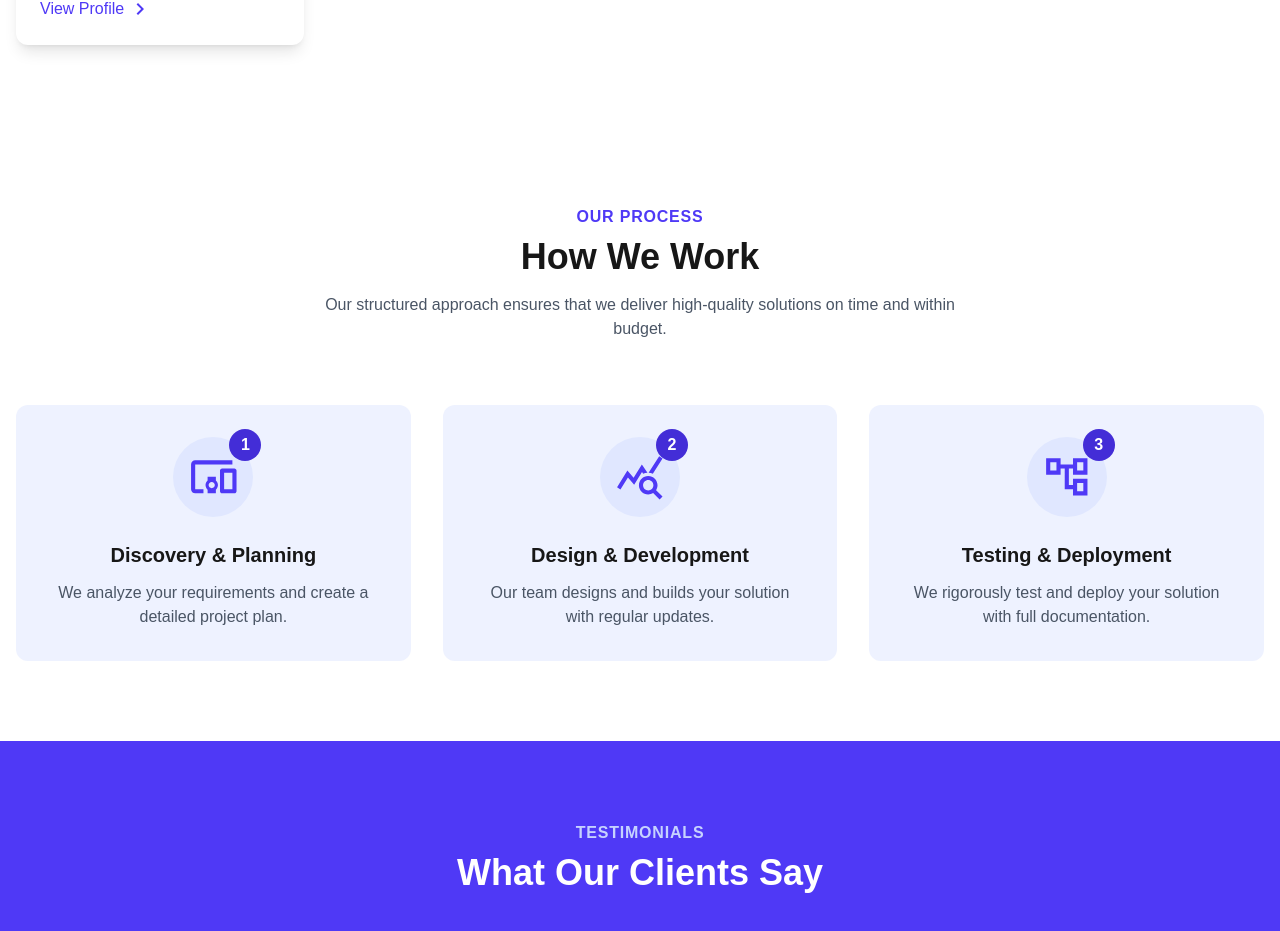
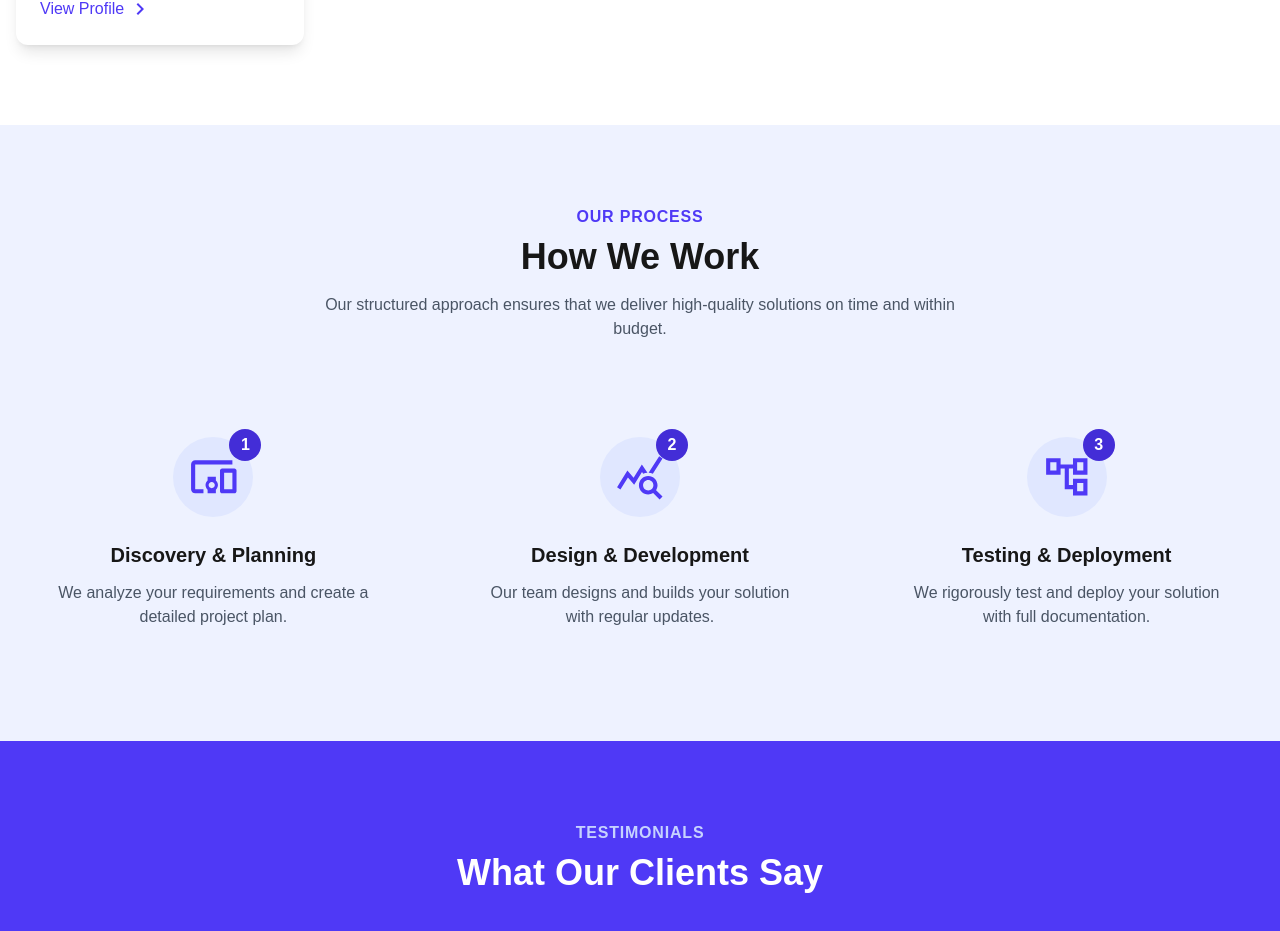
Before and after one commit to DMS-ranil/test-ceybaseit-web, a Next.js app: page /test-ceybaseit-web/ in a window 1280 px wide. Shown: the part 3837-4768 px from the top of the page. Built offline with nearby package versions, Linux system fonts and the light colour scheme.

Commit message:
Update page.tsx

```diff
--- a/src/app/page.tsx
+++ b/src/app/page.tsx
@@ -608,7 +608,7 @@ export default function Home() {
         </div>
       </section>
 
-      <section className="py-20 bg-indigo-50" hidden>
+      <section className="py-20 bg-white" hidden>
         <div className="container mx-auto px-4">
           <div className="text-center mb-16" data-aos="fade-up">
             <span className="text-indigo-600 font-bold tracking-wider">CASE STUDIES</span>
@@ -649,7 +649,7 @@ export default function Home() {
         </div>
       </section>
 
-      <section id="howitworks" className="py-20 bg-white">
+      <section id="howitworks" className="py-20 bg-indigo-50">
         <div className="container mx-auto px-4">
           <div className="text-center mb-16" data-aos="fade-up">
             <span className="text-indigo-600 font-bold tracking-wider">OUR PROCESS</span>
```
